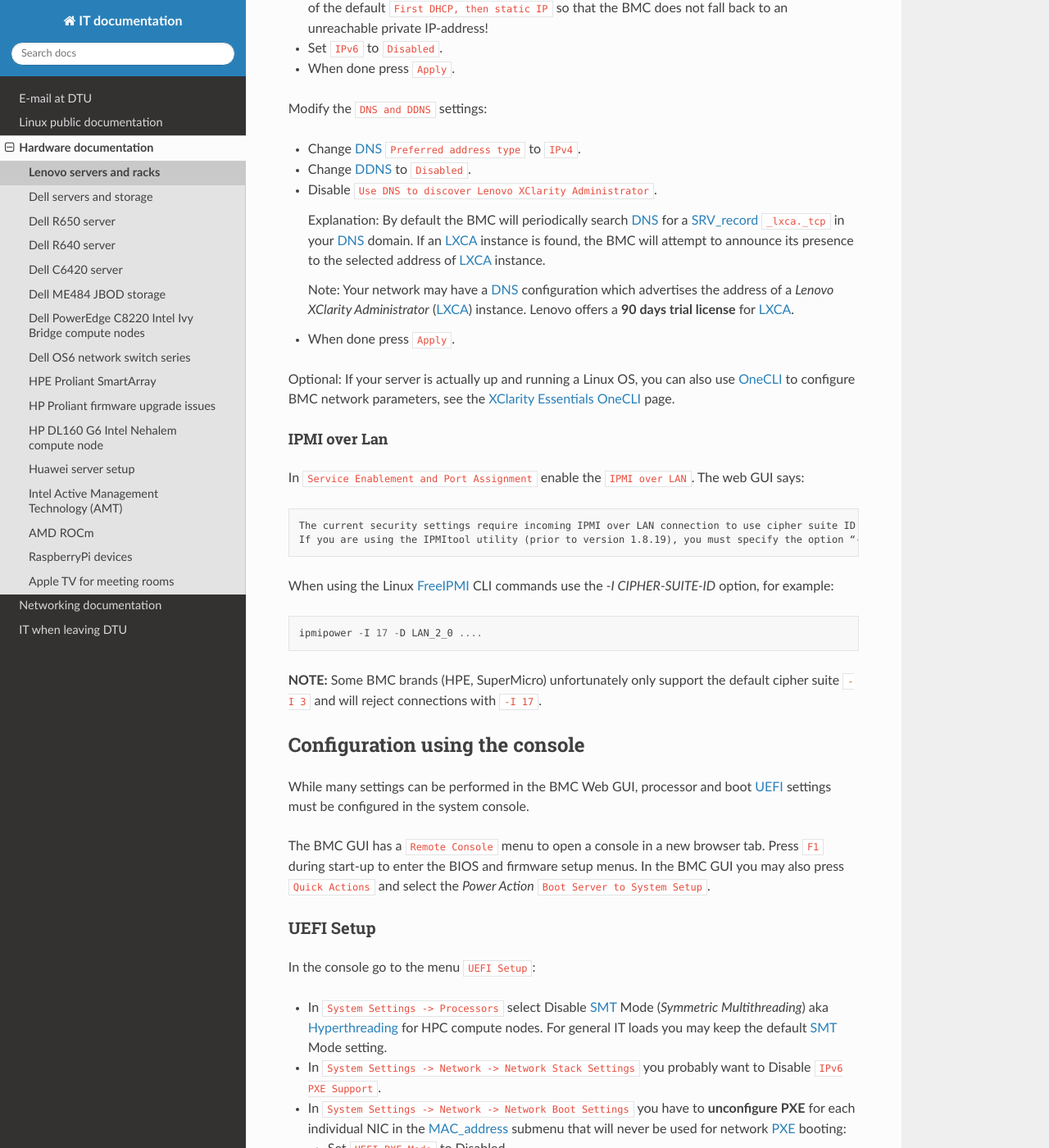
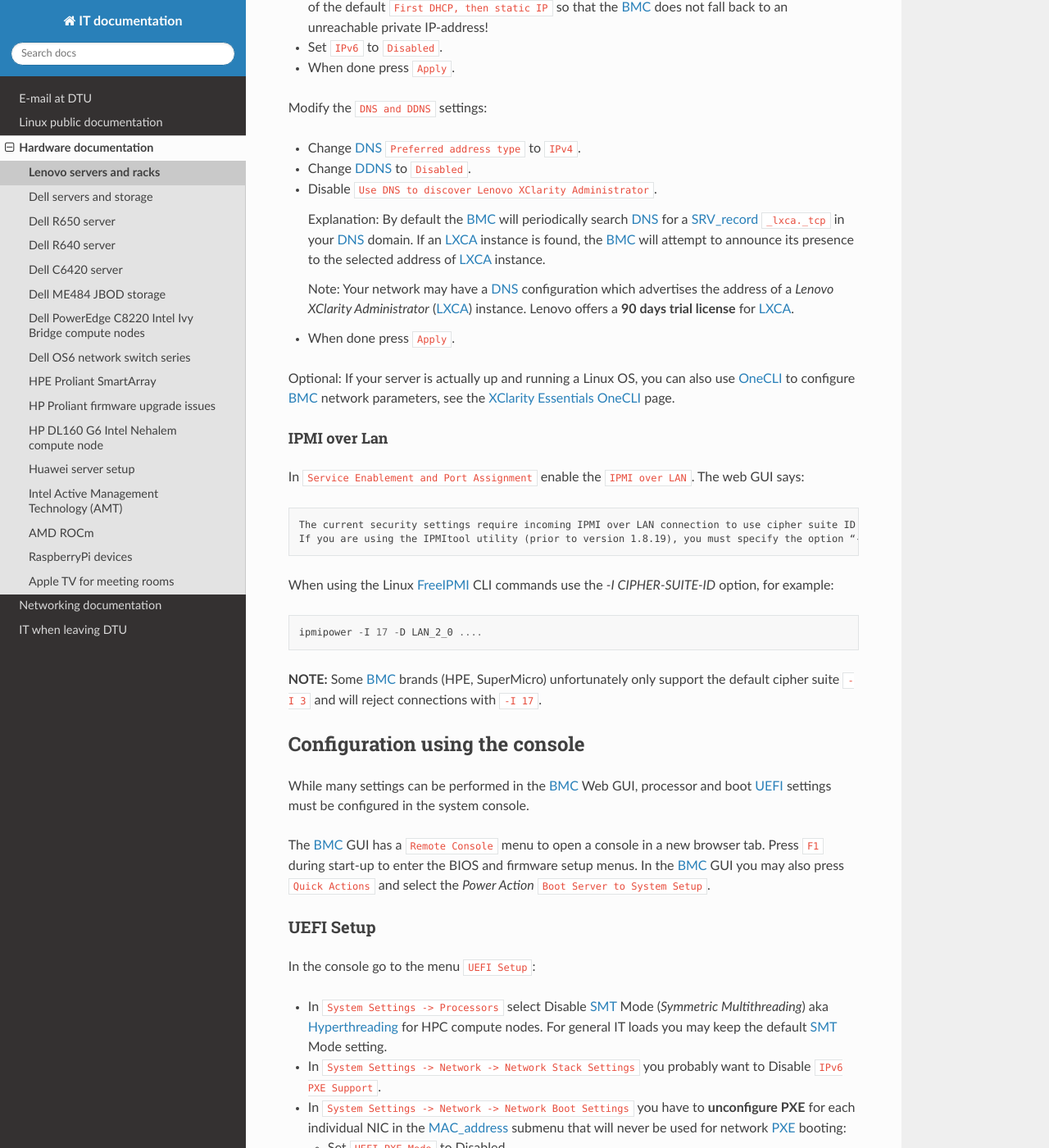
Before and after one commit to OleHolmNielsen/ITwiki, a Sphinx documentation site: the page built from docs/Lenovo_BIOS_settings.rst, in a window 1280 px wide and 1400 px high, scrolled down 3091 px. Shown: the whole window at 82% size. Built offline with Sphinx 7.4.7 and the Read the Docs theme 3.1.0, drawn with Linux system fonts in a browser that asks for light colours; some of the changed text lies outside the part shown.

Commit message:
Added links

```diff
--- a/docs/Lenovo_BIOS_settings.rst
+++ b/docs/Lenovo_BIOS_settings.rst
@@ -12,7 +12,7 @@
 ==============================
 
 * Press ``F1`` during start-up to enter the BIOS and firmware setup menus.
-  In the BMC GUI you may also press ``Quick Actions`` and select the *Power Action* ``Boot Server to System Setup``.
+  In the BMC_ GUI you may also press ``Quick Actions`` and select the *Power Action* ``Boot Server to System Setup``.
 * Press ``F10`` for PXE_ network boot.
 * Press ``F12`` for a one-time boot menu with all available selections.
 
@@ -40,7 +42,7 @@
 XClarity Provisioning Manager
 ==================================
 
-Initial BMC login credentials are::
+Initial BMC_ login credentials are::
 
   Username: USERID
   Password: PASSW0RD   (Note the zero!)
@@ -51,7 +53,7 @@
   By default the password must be at least 10 characters long and have some complexity.
 
 * If using SSH login and you have several SSH_ authentication key files (``$HOME/.ssh/id_*``) they will be tried in turn,
-  and since the BMC accepts a maximum of 5 failed login attempts, SSH_ logins may fail with the error::
+  and since the BMC_ accepts a maximum of 5 failed login attempts, SSH_ logins may fail with the error::
 
     Received disconnect from 10.x.x.x port 22:2: Too many authentication failures
 
@@ -67,10 +69,10 @@
 At our site the following minimal settings are required to configure a new server
 or a replacement motherboard in an existing server.
 
-The BMC setup is accessed via the physical console or BMC web GUI.
+The BMC_ setup is accessed via the physical console or BMC_ web GUI.
 Login with the above credentials.
 
-Note: These settings were made with XCC/BMC firmware versions dated from the fall of 2025.
+Note: These settings were made with XCC/BMC_ firmware versions dated from the fall of 2025.
 Older or newer firmwares may behave slightly differently.
 
 BMC user configuration
@@ -85,9 +87,9 @@
 3. Set ``Minimum password length`` to ``8`` (or according to your site security policies).
 4. Change ``Minimum password change interval`` to ``0`` so that you can change the password as needed.
 
-In the ``User/LDAP`` menu it is preferable to change the BMC local ``User name``
+In the ``User/LDAP`` menu it is preferable to change the BMC_ local ``User name``
 from the factory default value of ``USERID`` to ``root``.
-Unfortunately, it is **no longer possible** to change a BMC user name while that user is logged in!
+Unfortunately, it is **no longer possible** to change a BMC_ user name while that user is logged in!
 
 Therefore a complicated procedure is required for the user name change:
 
@@ -98,14 +100,14 @@
 
     ipmitool user list 2
 
-* Logout user ``USERID`` from the BMC GUI, and login again as the ``root3`` user.
+* Logout user ``USERID`` from the BMC_ GUI, and login again as the ``root3`` user.
 
 * Go to the ``User/LDAP`` menu and change the original user name ``USERID`` into ``root``.
   In ``User accessible interface`` use the pull-down menu to add also ``IPMI over Lan``.
   After this you are requested to enter a new password for the renamed ``root`` user.
   Then click ``Apply``.
 
-* Logout user ``root3`` of the BMC GUI, and login again as the ``root`` user.
+* Logout user ``root3`` of the BMC_ GUI, and login again as the ``root`` user.
 
 * Recommended for security: In the ``User/LDAP`` menu delete the temporary ``root3`` user.
 
@@ -131,11 +133,11 @@
   Note that the ports' MAC_address_ are different for the different Ethernet ports!
 
 * Select ``Obtain Hostname from DHCP``.
-  Alternatively, change the ``Host Name`` field to the BMC's DNS_ name.
+  Alternatively, change the ``Host Name`` field to the BMC_'s DNS_ name.
 
 * In the ``Ethernet Configuration`` field ``Method`` menu change the setting to ``DHCP enabled``
   in stead of the default ``First DHCP, then static IP``
-  so that the BMC does not fall back to an unreachable private IP-address!
+  so that the BMC_ does not fall back to an unreachable private IP-address!
 
 * Set ``IPv6`` to ``Disabled``.
 
@@ -149,8 +151,8 @@
 
 * Disable ``Use DNS to discover Lenovo XClarity Administrator``.
 
-  Explanation: By default the BMC will periodically search DNS_ for a SRV_record_ ``_lxca._tcp`` in your DNS_ domain.
-  If an LXCA_ instance is found, the BMC will attempt to announce its presence to the selected address of LXCA_ instance.
+  Explanation: By default the BMC_ will periodically search DNS_ for a SRV_record_ ``_lxca._tcp`` in your DNS_ domain.
+  If an LXCA_ instance is found, the BMC_ will attempt to announce its presence to the selected address of LXCA_ instance.
 
   Note: Your network may have a DNS_ configuration which advertises the address of a *Lenovo XClarity Administrator* (LXCA_) instance.
   Lenovo offers a **90 days trial license** for LXCA_.
@@ -158,7 +160,7 @@
 * When done press ``Apply``.
 
 Optional: If your server is actually up and running a Linux OS,
-you can also use OneCLI_ to configure BMC network parameters,
+you can also use OneCLI_ to configure BMC_ network parameters,
 see the :ref:`XClarity_Essentials_OneCLI` page.
 
 .. _DDNS: https://en.wikipedia.org/wiki/Dynamic_DNS
@@ -179,19 +181,19 @@
 
   ipmipower -I 17 -D LAN_2_0 ....
 
-**NOTE:** Some BMC brands (HPE, SuperMicro) unfortunately only support the default cipher suite ``-I 3`` and will reject connections with ``-I 17``.
+**NOTE:** Some BMC_ brands (HPE, SuperMicro) unfortunately only support the default cipher suite ``-I 3`` and will reject connections with ``-I 17``.
 
 .. _FreeIPMI: https://www.gnu.org/software/freeipmi/
 
 Configuration using the console
 ==================================
 
-While many settings can be performed in the BMC Web GUI,
+While many settings can be performed in the BMC_ Web GUI,
 processor and boot UEFI_ settings must be configured in the system console.
 
-The BMC GUI has a ``Remote Console`` menu to open a console in a new browser tab.
+The BMC_ GUI has a ``Remote Console`` menu to open a console in a new browser tab.
 Press ``F1`` during start-up to enter the BIOS and firmware setup menus.
-In the BMC GUI you may also press ``Quick Actions`` and select the *Power Action* ``Boot Server to System Setup``.
+In the BMC_ GUI you may also press ``Quick Actions`` and select the *Power Action* ``Boot Server to System Setup``.
 
 UEFI Setup
 ----------------
```
Also changed, not shown: other parts of docs/Lenovo_BIOS_settings.rst (+2 -0 lines).
